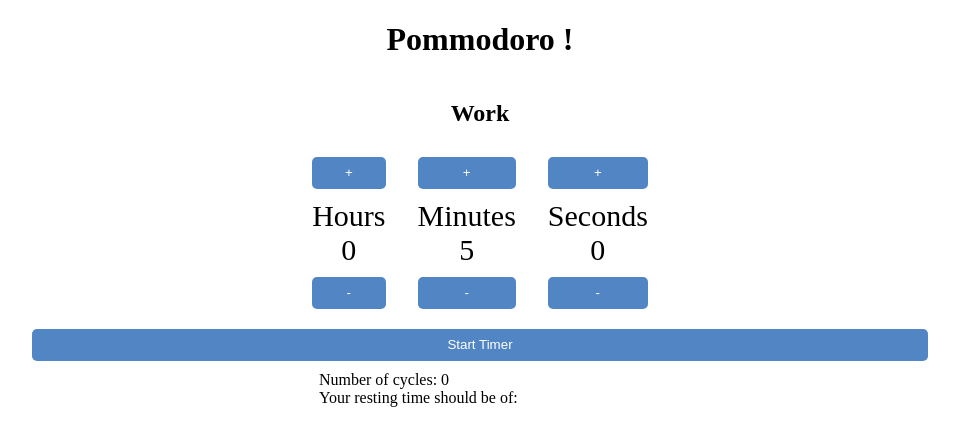
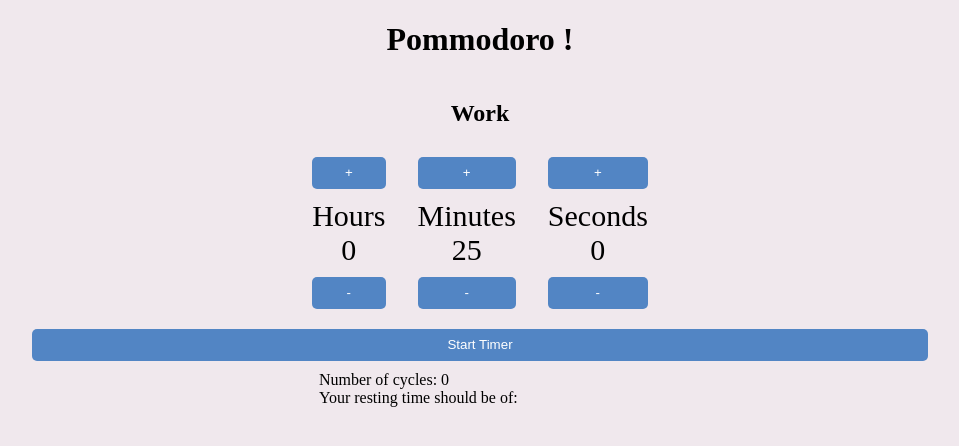
Before and after one commit to WilfriedW9/Pommodoro, a plain HTML site: page index.html in a window 1280 px wide. Shown: the whole page, without its empty margins (160-1119 px from the left). Drawn offline with Linux system fonts and the light colour scheme.

Commit message:
Plus que du cosmétique à faire

```diff
--- a/script.js
+++ b/script.js
@@ -9,7 +9,7 @@ const startBtn = document.querySelector("#startBtn");
 const restTime = document.querySelector("#restTime");
 
 let hours = 0;
-let minutes = 5;
+let minutes = 25;
 let seconds = 0;
 let cycle = 0;
 const speed = 80
--- a/style.css
+++ b/style.css
@@ -1,6 +1,7 @@
 body {
   height: 100vh;
   margin: 0;
+  background-color: rgb(240, 232, 237);
 }
 
 .container {
```
